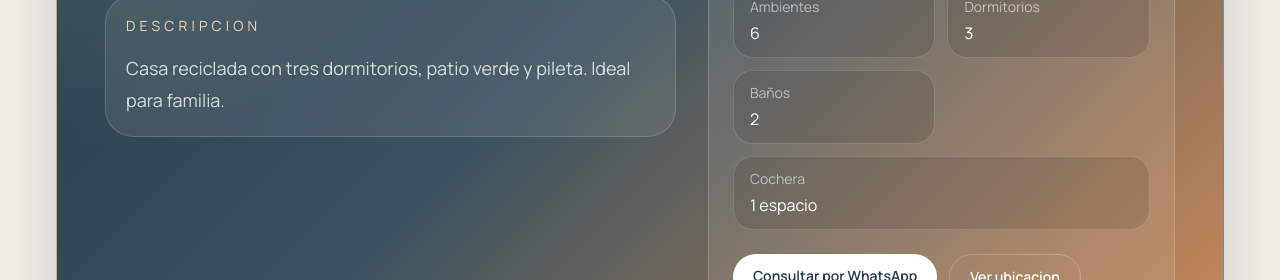
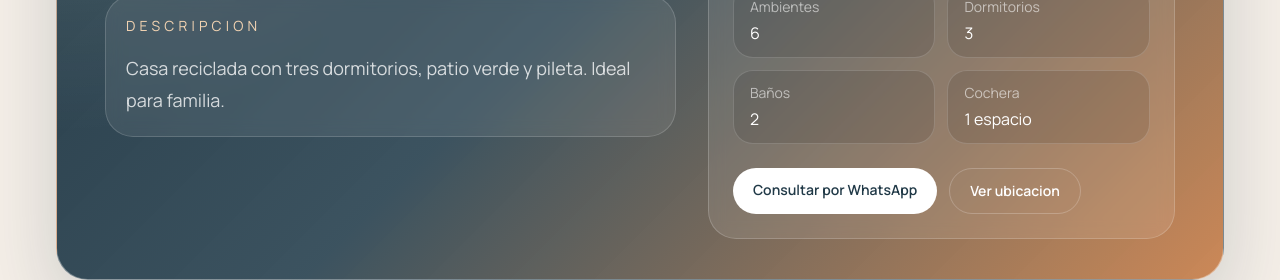
Before and after one commit to fedemestres46-afk/inmobiliariamestres, a Next.js app: page /propiedades/casa-rioja-pellegrini in a window 1280 px wide. Shown: the part 352-632 px from the top of the page. Built offline with nearby package versions, Linux system fonts and the light colour scheme; no server answers; the database is empty.

Commit message:
Align garage alongside bathrooms in property detail

```diff
--- a/src/app/propiedades/[slug]/page.tsx
+++ b/src/app/propiedades/[slug]/page.tsx
@@ -212,7 +212,7 @@ export default async function PropertyDetailPage({ params }: Props) {
                   <p className="text-white/58">Baños</p>
                   <p className="mt-1 text-base text-white">{property.bathrooms}</p>
                 </div>
-                <div className="rounded-[1.25rem] border border-white/16 bg-black/10 px-4 py-3 sm:col-span-2">
+                <div className="rounded-[1.25rem] border border-white/16 bg-black/10 px-4 py-3">
                   <p className="text-white/58">Cochera</p>
                   <p className="mt-1 text-base text-white">
                     {property.garageSpaces > 0
```
